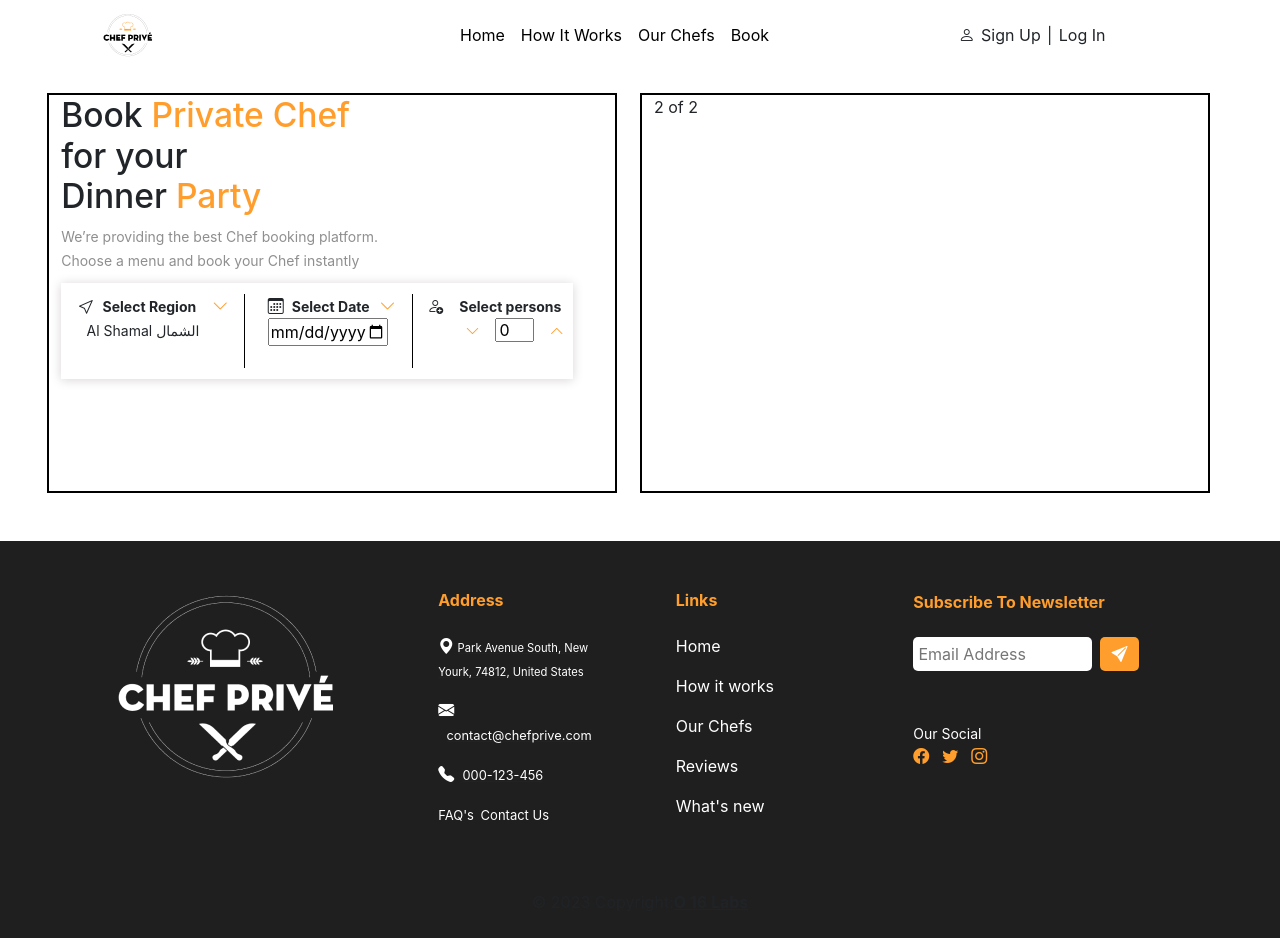
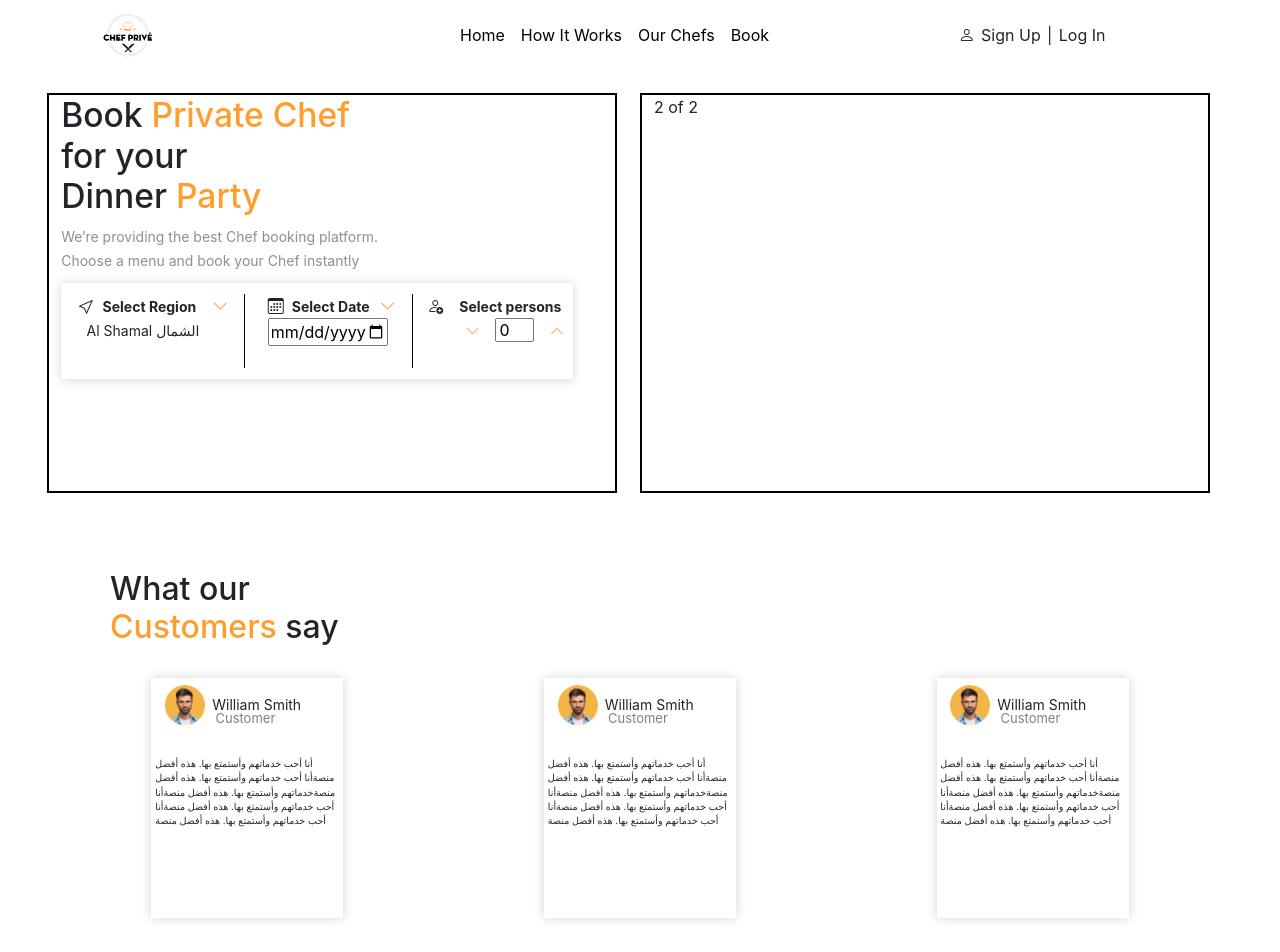
Before and after one commit to Sabeerwaqas/Chef-Website-Homepage, a React (Create React App) app in the folder chef_website/: page / in a window 1280 px wide. Shown: the top 952 px of the page. Built offline with nearby package versions, Linux system fonts and the light colour scheme.

Commit message:
[Used a map logic]

```diff
--- a/chef_website/src/App.js
+++ b/chef_website/src/App.js
@@ -2,12 +2,14 @@ import React from "react";
 import Navbar from "./navbar/Navbar";
 import Header from "./header/Header";
 import Footer from "./footer/Footer";
+import Customer from "./customerReviews/Customer";
 
 const App = () => {
   return (
     <>
       <Navbar />
       <Header/>
+      <Customer/>
       <Footer/>
     </>
   );
--- /dev/null
+++ b/chef_website/src/customerReviews/Customer.js
@@ -0,0 +1,27 @@
+import React from "react";
+import "./customer.css";
+import { customerData } from "./customerData";
+
+const Customer = () => {
+  return (
+    <section className="customer-reviews container-fluid">
+      <div>
+        <h2 className="customer-feedback">
+          What our <br /> <span className="customer">Customers</span> say
+        </h2>
+      </div>
+      <div className="cards-container">
+        {customerData.map((data, index) => (
+          <div className="customer-card" key={index}>
+            <img className="william-image" src={data.image} alt={data.name} />
+            <small className="customer-william">{data.name}</small>
+            <small className="william">{data.title}</small>
+            <p className="feedback">{data.feedback}</p>
+          </div>
+        ))}
+      </div>
+    </section>
+  );
+};
+
+export default Customer;
--- /dev/null
+++ b/chef_website/src/customerReviews/customer.css
@@ -0,0 +1,74 @@
+/* customer-reviews */
+
+.customer-reviews{
+    /* background-color: aqua; */
+    height: 70vh;
+    padding: 4%;
+    margin-top: 2%;
+}
+
+/* customer-feedback */
+
+.customer-feedback{
+    margin-left: 5%;
+}
+
+/* customer */
+
+.customer{
+    color: #FF9E2C;
+}
+
+.cards-container{
+    display: flex;
+  justify-content: space-around;
+  flex-wrap: wrap;
+}
+
+/* customer-card */
+
+.customer-card{
+    background-color: #ffffff;
+    box-shadow: 0px 0px 10px 0px lightgray;
+    margin: 2% 0; /* Adjust margin if needed */
+    width: 15vw;
+    height: 30vh;
+}
+
+/* william-image */
+
+.william-image{
+    width: 4vw;
+    margin: 2% 0 0 5%;
+}
+
+/* customer-william */
+
+.customer-william{
+text-transform: capitalize;
+}
+
+/* william */
+
+.william{
+    display: block;
+    position: relative;
+    left: 4rem;
+    bottom: 1.5rem;
+    font-size: small;
+    color: #808080;
+}
+
+/* feedback */
+
+.feedback{
+    font-size: 0.6rem;
+    padding: 2%;
+    text-align: left;
+}
+
+/* mapping-div */
+
+.mapping-div{
+    display: flex;
+}
--- /dev/null
+++ b/chef_website/src/customerReviews/customerData.js
@@ -0,0 +1,25 @@
+import williamImage from "../ChefPrivIImages/william.png";
+
+export const customerData = [
+  {
+    image:  williamImage ,
+    name: "William smith",
+    title: "Customer",
+    feedback: `
+        أنا أحب خدماتهم وأستمتع بها. هذه أفضل منصةأنا أحب خدماتهم وأستمتع بها. هذه أفضل منصةخدماتهم وأستمتع بها. هذه أفضل منصةأنا أحب خدماتهم وأستمتع بها. هذه أفضل منصةأنا أحب خدماتهم وأستمتع بها. هذه أفضل منصة`,
+  },
+    {
+    image:  williamImage ,
+    name: "William smith",
+    title: "Customer",
+    feedback: `
+        أنا أحب خدماتهم وأستمتع بها. هذه أفضل منصةأنا أحب خدماتهم وأستمتع بها. هذه أفضل منصةخدماتهم وأستمتع بها. هذه أفضل منصةأنا أحب خدماتهم وأستمتع بها. هذه أفضل منصةأنا أحب خدماتهم وأستمتع بها. هذه أفضل منصة`,
+  },
+  {
+    image:  williamImage ,
+    name: "William smith",
+    title: "Customer",
+    feedback: `
+        أنا أحب خدماتهم وأستمتع بها. هذه أفضل منصةأنا أحب خدماتهم وأستمتع بها. هذه أفضل منصةخدماتهم وأستمتع بها. هذه أفضل منصةأنا أحب خدماتهم وأستمتع بها. هذه أفضل منصةأنا أحب خدماتهم وأستمتع بها. هذه أفضل منصة`,
+  },
+];
```
Also changed, not shown: chef_website/src/ChefPrivIImages/william.png (added).
